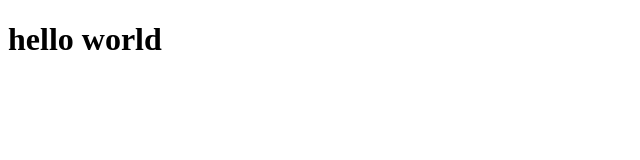
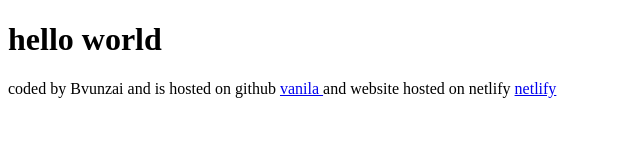
Before and after one commit to bvunzai/Vanilla, a plain HTML site: page index.html in a window 1280 px wide. Shown: the whole page, without its empty margins (0-640 px from the left). Drawn offline with Linux system fonts and the light colour scheme.

Commit message:
Update index.html

```diff
--- a/index.html
+++ b/index.html
@@ -7,6 +7,6 @@
 </head>
 <body>
     <h1>hello world</h1>
-
+    <footer> coded  by Bvunzai and is hosted on github <a href="https://github.com/bvunzai/Vanilla"> vanila </a> and website hosted on netlify <a href="https://vanillabj.netlify.app/"> netlify</a> </footer>
 </body>
 </html>
```
